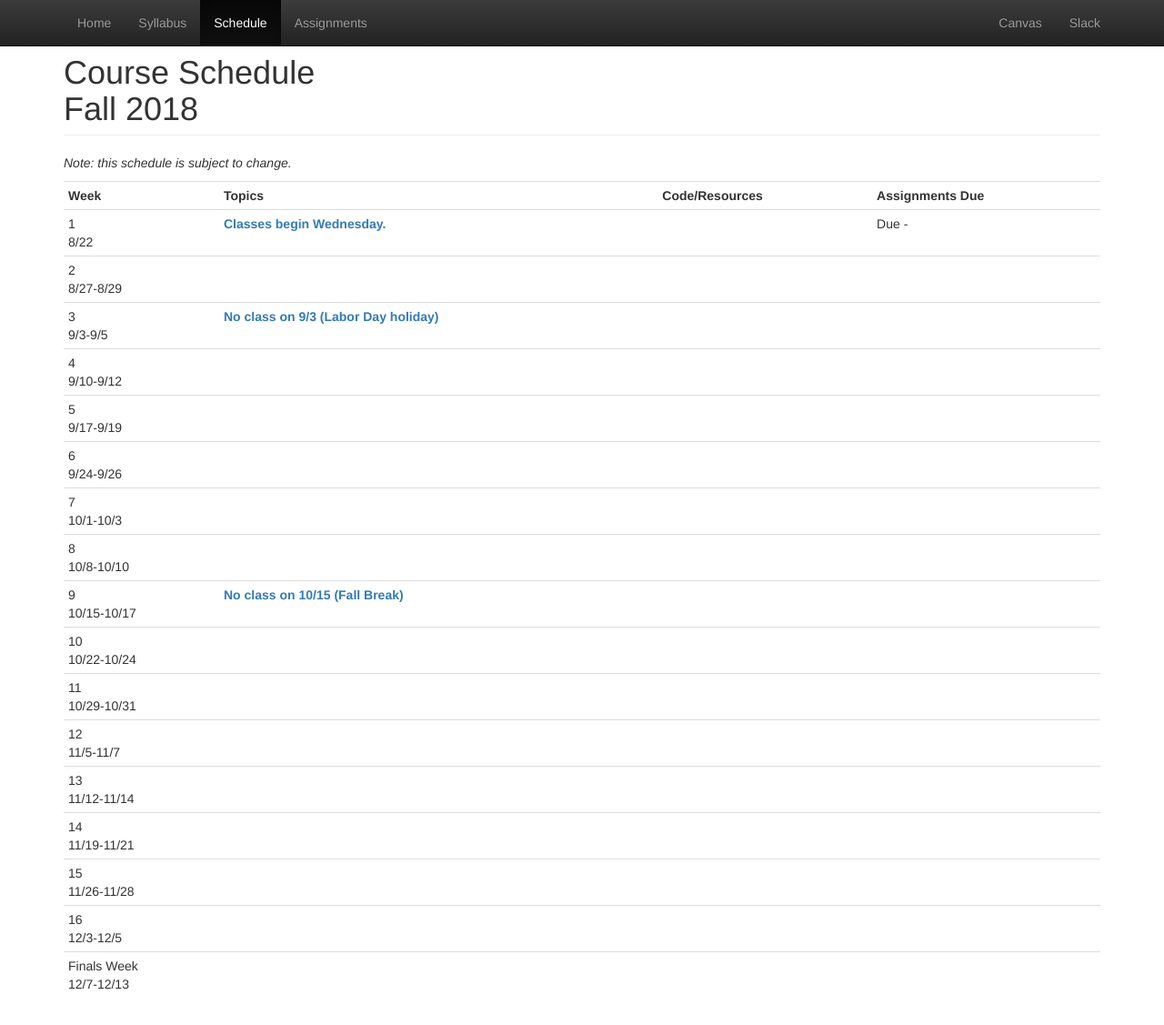
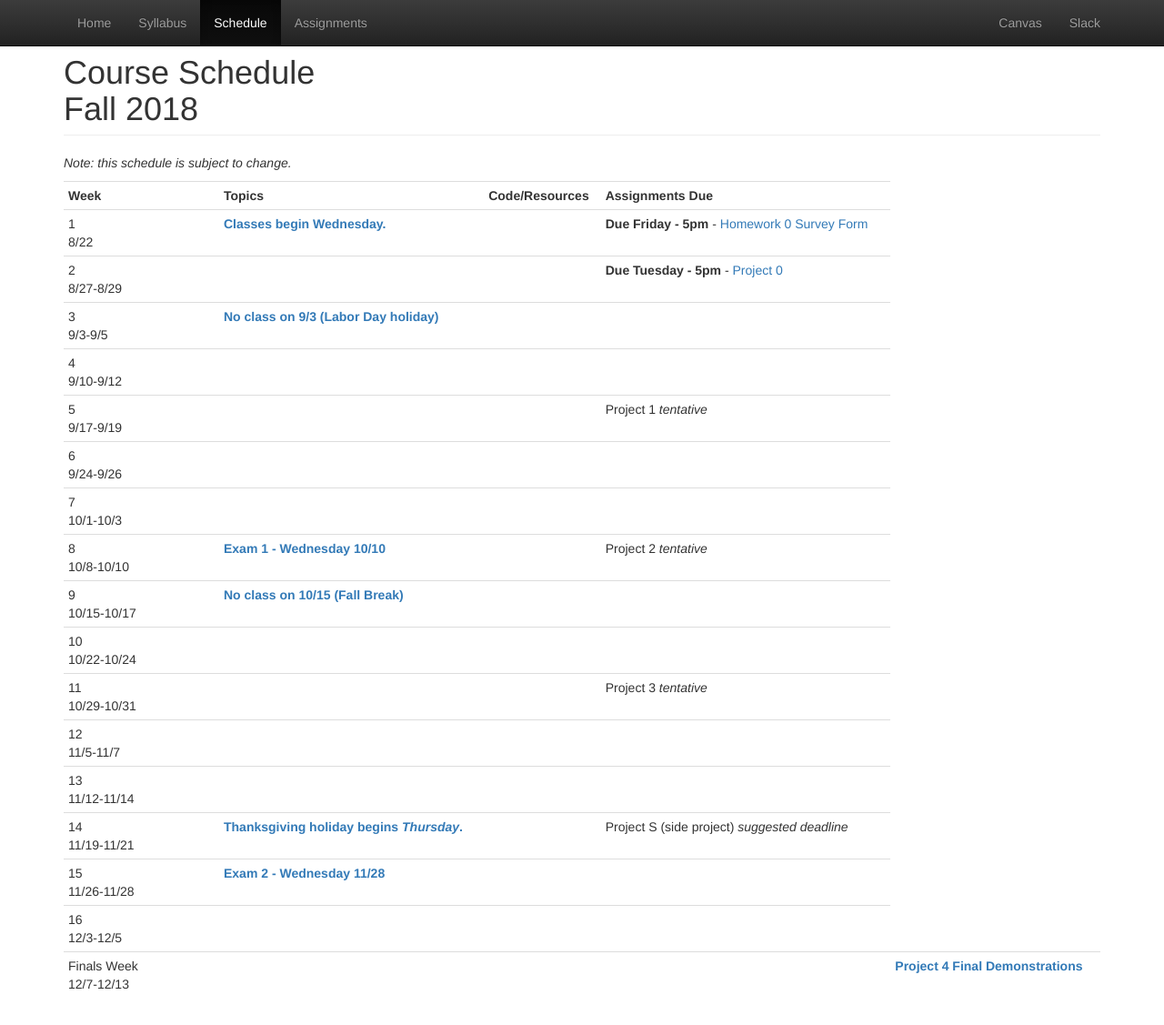
Before and after one commit to CS601-F18/cs601-f18.github.io, a Jekyll site: the page built from schedule.html, in a window 1280 px wide and 1137 px high. Shown: the top 1127 px of the window at 91% size. Built offline with Jekyll 4.4.1, drawn with Linux system fonts in a browser that asks for light colours.

Commit message:
update schedule

```diff
--- a/schedule.html
+++ b/schedule.html
@@ -24,7 +24,7 @@ title: Schedule
 			<td>
 			</td>
 			<td>
-				Due  - <br/>
+				<strong>Due Friday - 5pm</strong> - <a href="https://goo.gl/forms/U4yIZQ7hUdknZaOK2">Homework 0 Survey Form</a><br/>
 			</td>
 		</tr>
 		<tr>
@@ -34,6 +34,7 @@ title: Schedule
 			<td>
 			</td>
 			<td>
+				<strong>Due Tuesday - 5pm</strong> - <a href="https://github.com/CS601-F18/project0/blob/master/README.md">Project 0</a><br/>
 			</td>
 		</tr>
 		<tr>
@@ -62,6 +63,7 @@ title: Schedule
 			<td>
 			</td>
 			<td>
+				Project 1 <i>tentative</i>
 			</td>
 		</tr>
 		<tr>
@@ -84,10 +86,12 @@ title: Schedule
 		<tr>
 			<td>8<br/>10/8-10/10</td>
 			<td>
+				<strong><span class="text-primary">Exam 1 - Wednesday 10/10</strong><br/>
 			</td>
 			<td>
 			</td>
 			<td>
+				Project 2 <i>tentative</i>
 			</td>
 		</tr>
 		<tr>
@@ -116,6 +120,7 @@ title: Schedule
 			<td>
 			</td>
 			<td>
+				Project 3 <i>tentative</i>
 			</td>
 		</tr>
 		<tr>
@@ -139,15 +144,18 @@ title: Schedule
 		<tr>
 			<td>14<br/>11/19-11/21</td>
 			<td>
+				<strong><span class="text-primary">Thanksgiving holiday begins <i>Thursday</i>.</strong><br/>
 			</td>
 			<td>
 			</td>
 			<td>
+				Project S (side project) <i>suggested deadline</i>
 			</td>
 		</tr>
 		<tr>
 			<td>15<br/>11/26-11/28</td>
 			<td>
+				<strong><span class="text-primary">Exam 2 - Wednesday 11/28</strong><br/>
 			</td>
 			<td>
 			</td>
@@ -165,9 +173,8 @@ title: Schedule
 		</tr>
 		<tr>
 			<td colspan="5">Finals Week<br/>12/7-12/13</td>
-
-<!-- 			<td colspan="4"><strong><span class="text-primary">Project 5 Demonstrations</span></strong></td>
- -->		</tr>
+			<td colspan="4"><strong><span class="text-primary">Project 4 Final Demonstrations</span></strong></td>
+		</tr>
 	</tbody>
 </table>
 </div>
```
